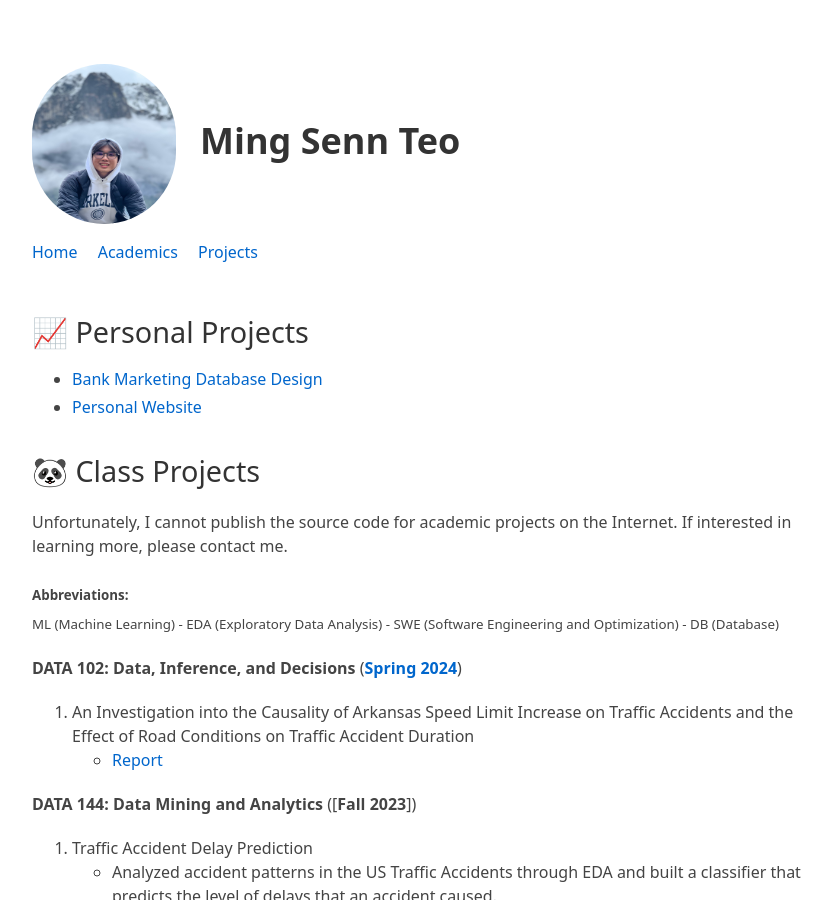
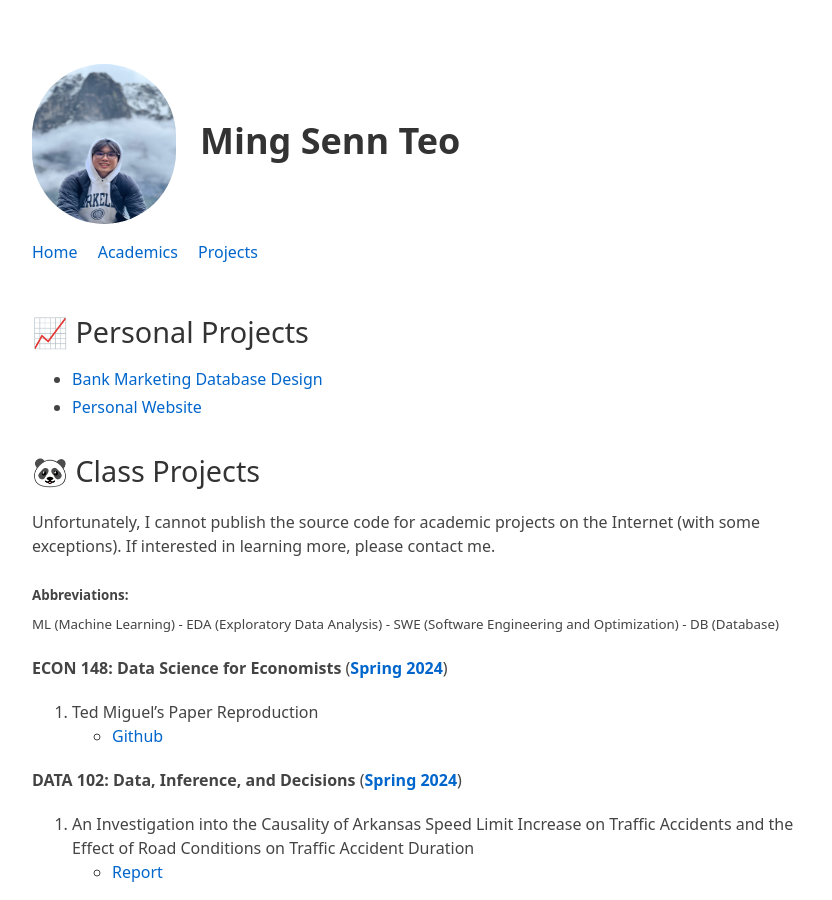
Before and after one commit to MSTeo01/old-website-2.0, a Jekyll site: the page built from projects.md, in a window 1280 px wide and 900 px high. Shown: the whole window, without its empty margins (208-1040 px from the left). Built offline with Jekyll 4.4.1, drawn with Linux system fonts in a browser that asks for light colours; our own code applies the rules of GitHub Pages for plain Markdown files.

Commit message:
Update projects.md

```diff
--- a/projects.md
+++ b/projects.md
@@ -8,11 +8,15 @@
 
 ## 🐼 Class Projects
 
-Unfortunately, I cannot publish the source code for academic projects on the Internet. If interested in learning more, please contact me.
+Unfortunately, I cannot publish the source code for academic projects on the Internet (with some exceptions). If interested in learning more, please contact me.
 
 <sub><b>Abbreviations:</b></sub> <sub> <br>
 ML (Machine Learning) - EDA (Exploratory Data Analysis) - SWE (Software Engineering and Optimization) - DB (Database)</sub>
 
+
+**ECON 148: Data Science for Economists** ([**Spring 2024**](https://www.econ148.org/sp24/))
+1. Ted Miguel's Paper Reproduction
+   - [Github](https://github.com/MSTeo01/Econ-148-Project-3)
 
 **DATA 102: Data, Inference, and Decisions** ([**Spring 2024**](https://data102.org/sp24/))
 1. An Investigation into the Causality of Arkansas Speed Limit Increase on Traffic Accidents and the Effect of Road Conditions on Traffic Accident Duration
```
